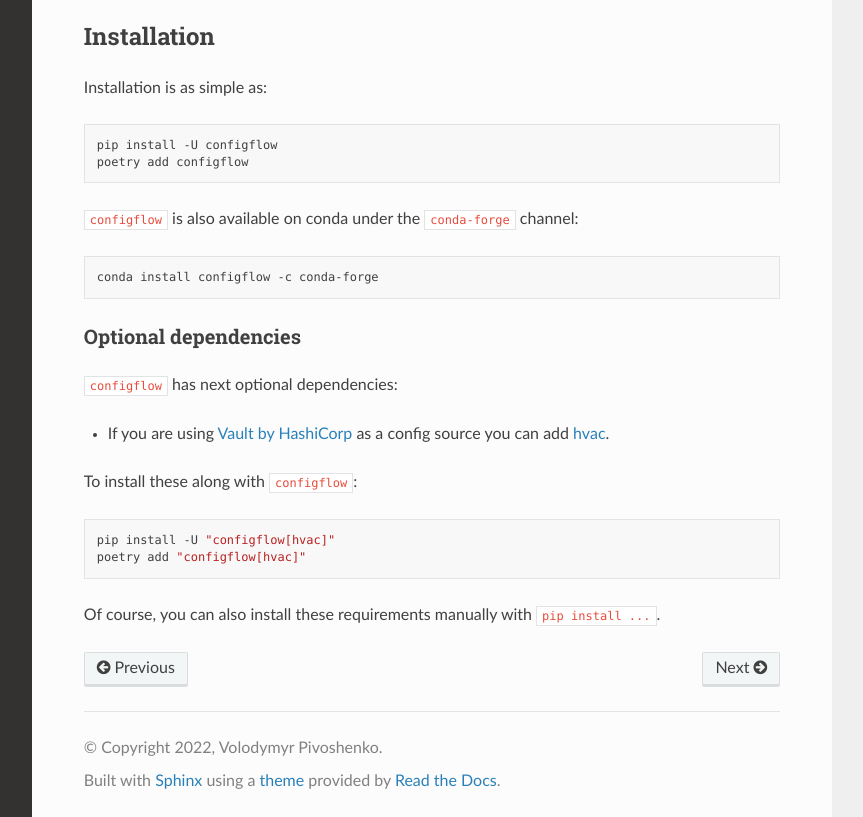
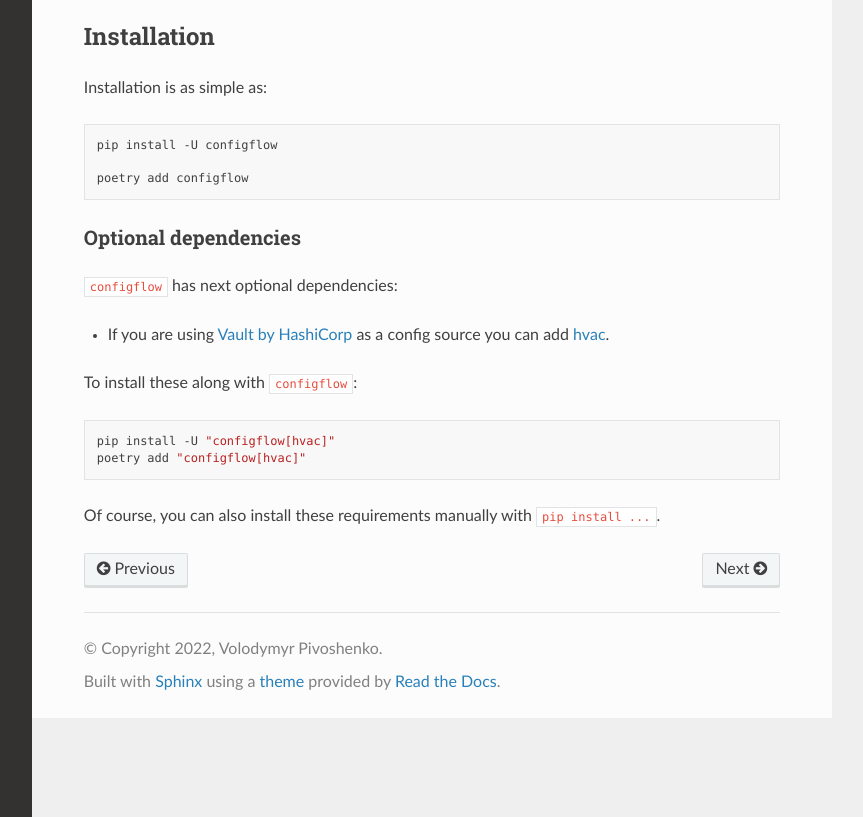
Before and after one commit to volopivoshenko/configflow, a Sphinx documentation site: the page built from docs/modules/installation.rst, in a window 1280 px wide and 1293 px high, cut to the strip 476-1293 px from the top of the window. Shown: the whole strip, without its empty margins (268-1131 px from the left). Built offline with Sphinx 7.4.7 and the Read the Docs theme 2.0.0, drawn with Linux system fonts in a browser that asks for light colours.

Commit message:
docs: remove `conda` installation

```diff
--- a/docs/modules/installation.rst
+++ b/docs/modules/installation.rst
@@ -20,13 +20,8 @@ Installation is as simple as:
 .. code-block:: bash
 
     pip install -U configflow
+
     poetry add configflow
-
-``configflow`` is also available on conda under the ``conda-forge`` channel:
-
-.. code-block:: bash
-
-    conda install configflow -c conda-forge
 
 Optional dependencies
 ^^^^^^^^^^^^^^^^^^^^^
```
Also changed, not shown: README.md (+1 -6 lines), docs/index.rst (+4 -4 lines).
